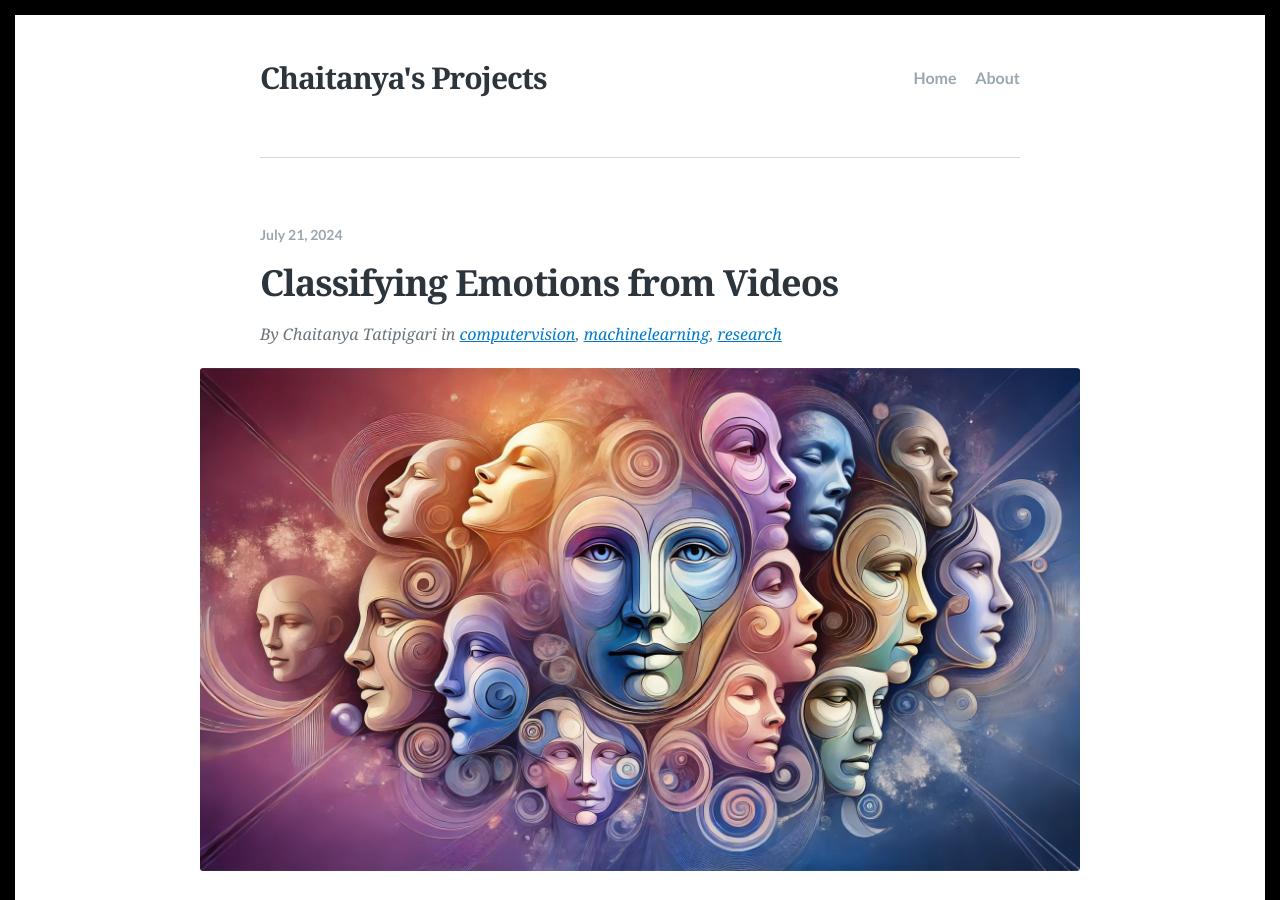
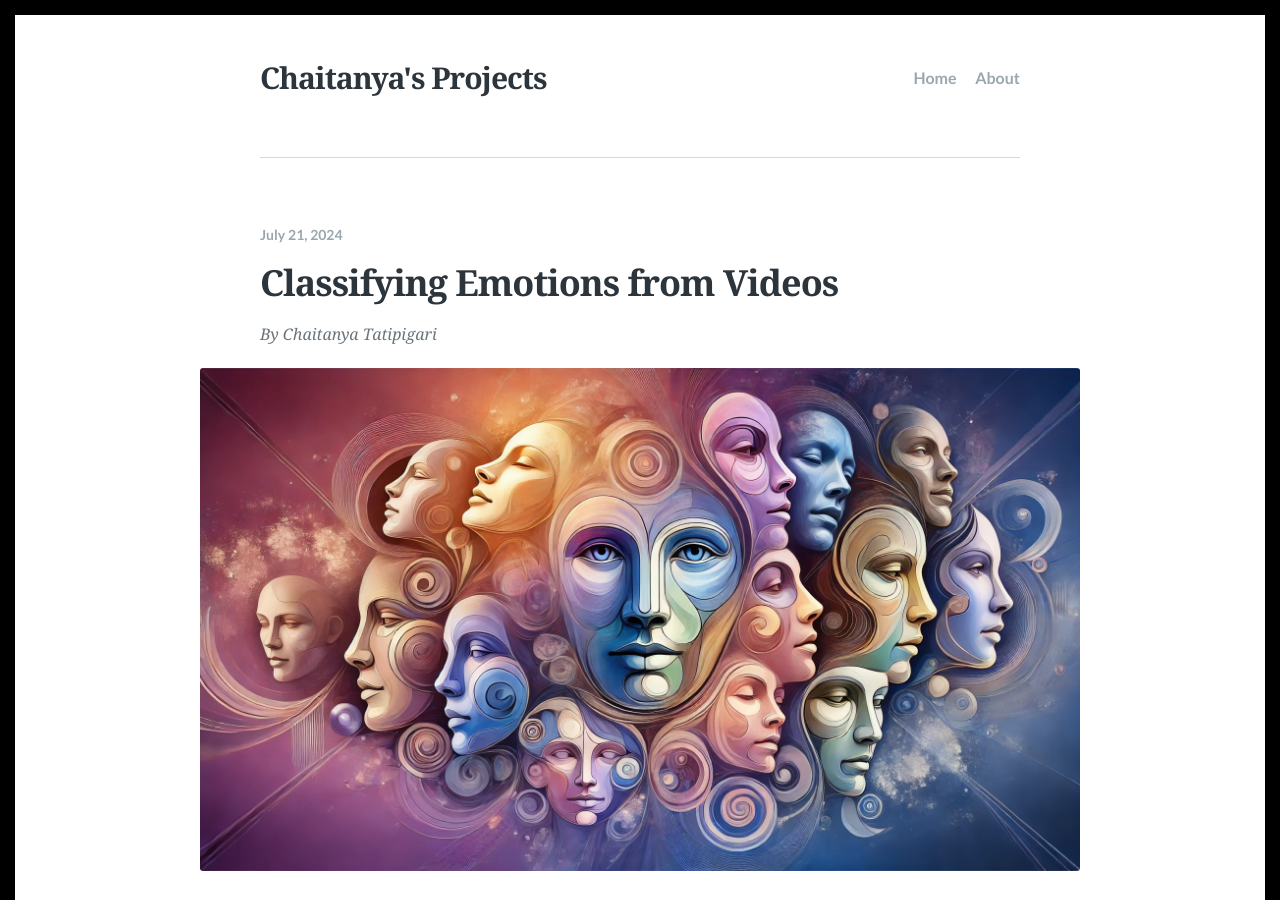
Before and after one commit to Chai-T29/Chai-T29.github.io, a Jekyll site: the page built from _posts/2024-07-21-classifying-emotions-from-videos.md, in a window 1280 px wide and 900 px high. Built offline with Jekyll 4.4.1, drawn with Linux system fonts in a browser that asks for light colours; some web fonts are replaced; formulas are drawn with MathJax 3.

Commit message:
Update 2024-07-21-classifying-emotions-from-videos.md

```diff
--- a/_posts/2024-07-21-classifying-emotions-from-videos.md
+++ b/_posts/2024-07-21-classifying-emotions-from-videos.md
@@ -4,7 +4,6 @@ title: "Classifying Emotions from Videos"
 description: "Sentiment Analysis is widely used across industries to track how customers react to various stimuli."
 date: 2024-07-21
 feature_image: images/emotions.png
-tags: [computervision, machinelearning, research]
 ---
 
 Sentiment Analysis is widely used across industries to track how customers react to various stimuli, like in social media algorithms. With the rise of advanced machine learning algorithms, we can analyze many different types of data to make informed decisions on business strategy. One such recent breakthrough is the use of video and audio data to classify human emotions, and this project covers a detailed approach to doing so without any complex neural networks. No matter how experienced you are, I'm sure you will find this project very interesting!
```
